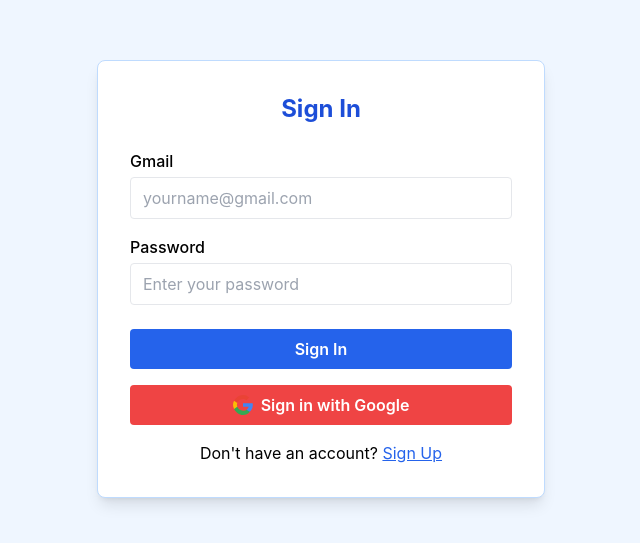
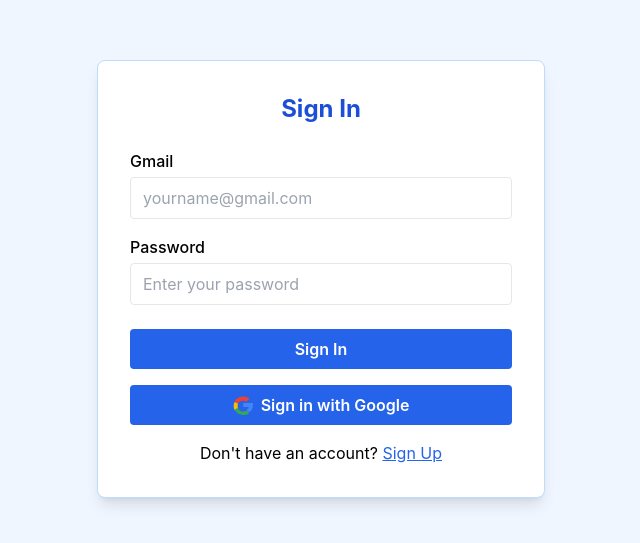
Before and after one commit to SalithaMarasinghe/skillsync-frontend, a React (Create React App) app: page / in a window 1280 px wide. Shown: the part 121-664 px from the top of the page, without its empty margins (319-959 px from the left). Built offline with nearby package versions, Linux system fonts and the light colour scheme.

Commit message:
OAuth Google Signup and Login

```diff
--- a/src/App.js
+++ b/src/App.js
@@ -53,6 +53,18 @@
     return () => {
       window.removeEventListener("profileUpdated", handleProfileUpdated);
     };
+  }, []);
+
+  // Google OAuth: read token from URL and store it
+  useEffect(() => {
+    const params = new URLSearchParams(window.location.search);
+    const tokenFromUrl = params.get("token");
+    if (tokenFromUrl) {
+      localStorage.setItem("token", tokenFromUrl);
+      setIsAuthenticated(true);
+      // Clean up the URL
+      window.history.replaceState({}, document.title, "/");
+    }
   }, []);
 
   // Update session on login/signup
--- a/src/components/Auth/LoginGoogleOAuthButton.jsx
+++ b/src/components/Auth/LoginGoogleOAuthButton.jsx
@@ -1,28 +1,48 @@
 import React from "react";
-import { GoogleLogin } from "@react-oauth/google";
 
-const LoginGoogleOAuthButton = ({ onSuccess, onError }) => {
-  const clientId = process.env.REACT_APP_GOOGLE_CLIENT_ID;
-  if (!clientId) {
-    return (
-      <div className="text-red-600 text-sm text-center my-2">
-        Google Client ID is missing. Please check your .env file and restart the app.
-      </div>
-    );
-  }
+const LoginGoogleOAuthButton = () => {
+  const handleGoogleLogin = () => {
+    window.location.href = "http://localhost:4043/oauth2/authorization/google";
+  };
+
   return (
-    <GoogleLogin
-      onSuccess={onSuccess}
-      onError={(err) => {
-        console.error("Google OAuth error", err);
-        if (onError) onError(err);
-      }}
-      useOneTap={false}
-      width="100%"
-      text="signin_with"
-      shape="rectangular"
-      theme="filled_blue"
-    />
+    <button
+      onClick={handleGoogleLogin}
+      className="w-full bg-blue-600 hover:bg-blue-700 text-white font-semibold py-2 px-4 rounded flex items-center justify-center mt-4"
+      type="button"
+    >
+      <svg
+        className="w-5 h-5 mr-2"
+        viewBox="0 0 48 48"
+        fill="none"
+        xmlns="http://www.w3.org/2000/svg"
+      >
+        <g clipPath="url(#clip0_17_40)">
+          <path
+            d="M47.9999 24.5525C47.9999 22.7334 47.8472 21.0667 47.5144 19.4667H24.4799V28.7334H37.8407C37.2536 31.3334 35.6262 33.4667 33.2536 34.9334V40.0802H41.2536C45.6262 36.0802 47.9999 30.8002 47.9999 24.5525Z"
+            fill="#4285F4"
+          />
+          <path
+            d="M24.48 48C30.48 48 35.5734 46.08 39.2534 42.9333L31.2534 37.8667C29.5734 39.0667 27.3334 39.8667 24.48 39.8667C18.64 39.8667 13.5734 35.7333 11.7334 30.4H3.57336V35.68C7.25336 43.0933 15.2534 48 24.48 48Z"
+            fill="#34A853"
+          />
+          <path
+            d="M11.7334 30.4C11.2534 29.2 10.96 27.8933 10.96 26.5333C10.96 25.1733 11.2534 23.8667 11.7334 22.6667V17.3867H3.57336C2.29336 20.08 1.57336 23.0133 1.57336 26.5333C1.57336 30.0533 2.29336 32.9867 3.57336 35.68L11.7334 30.4Z"
+            fill="#FBBC05"
+          />
+          <path
+            d="M24.48 13.8667C27.6267 13.8667 30.0267 14.96 31.8134 16.6667L39.3867 9.09333C35.5734 5.54667 30.48 3.46667 24.48 3.46667C15.2534 3.46667 7.25336 8.37333 3.57336 15.7867L11.7334 21.0667C13.5734 15.7333 18.64 13.8667 24.48 13.8667Z"
+            fill="#EA4335"
+          />
+        </g>
+        <defs>
+          <clipPath id="clip0_17_40">
+            <rect width="48" height="48" fill="white" />
+          </clipPath>
+        </defs>
+      </svg>
+      Sign in with Google
+    </button>
   );
 };
 
--- a/src/components/Auth/LoginPage.jsx
+++ b/src/components/Auth/LoginPage.jsx
@@ -1,13 +1,14 @@
 import React from "react";
 import { useFormik } from "formik";
 import * as Yup from "yup";
+import LoginGoogleOAuthButton from "./LoginGoogleOAuthButton";
 
 const validationSchema = Yup.object().shape({
   email: Yup.string().email("Enter a valid Gmail address").matches(/@gmail\.com$/, "Only Gmail accounts allowed").required("Email is required"),
   password: Yup.string().min(6, "Password must be at least 6 characters").required("Password is required"),
 });
 
-const LoginPage = ({ onLogin, onGoogleLogin, onShowSignup }) => {
+const LoginPage = ({ onLogin, onShowSignup }) => {
   const formik = useFormik({
     initialValues: { email: "", password: "" },
     validationSchema,
@@ -61,26 +62,7 @@
           </button>
         </form>
         {/* Google login button at the bottom */}
-        <button
-          type="button"
-          className="w-full bg-red-500 text-white px-4 py-2 rounded font-semibold flex items-center justify-center gap-2 mt-4"
-          onClick={onGoogleLogin}
-        >
-          <svg width="20" height="20" viewBox="0 0 48 48" fill="none" xmlns="http://www.w3.org/2000/svg">
-            <g clipPath="url(#clip0_17_40)">
-              <path d="M47.5 24.5C47.5 22.8 47.4 21.2 47.1 19.7H24V28.3H37.6C37 31.1 35.3 33.5 32.8 35.1V40.1H40.2C44.3 36.3 47.5 30.9 47.5 24.5Z" fill="#4285F4"/>
-              <path d="M24 48C30.5 48 36 45.9 40.2 40.1L32.8 35.1C30.7 36.5 27.8 37.5 24 37.5C17.7 37.5 12.1 33.5 10.2 28.1H2.6V33.3C6.8 41.1 14.7 48 24 48Z" fill="#34A853"/>
-              <path d="M10.2 28.1C9.7 26.7 9.4 25.2 9.4 23.5C9.4 21.8 9.7 20.3 10.2 18.9V13.7H2.6C0.9 16.8 0 20.1 0 23.5C0 26.9 0.9 30.2 2.6 33.3L10.2 28.1Z" fill="#FBBC05"/>
-              <path d="M24 9.5C27.2 9.5 29.9 10.6 31.9 12.4L39.1 6.2C36 3.3 30.5 0 24 0C14.7 0 6.8 6.9 2.6 13.7L10.2 18.9C12.1 13.5 17.7 9.5 24 9.5Z" fill="#EA4335"/>
-            </g>
-            <defs>
-              <clipPath id="clip0_17_40">
-                <rect width="48" height="48" fill="white"/>
-              </clipPath>
-            </defs>
-          </svg>
-          Sign in with Google
-        </button>
+        <LoginGoogleOAuthButton />
         <div className="text-center mt-4">
           <span>Don't have an account? </span>
           <button
--- a/src/components/Auth/SignupPage.jsx
+++ b/src/components/Auth/SignupPage.jsx
@@ -1,6 +1,7 @@
 import React from "react";
 import { useFormik } from "formik";
 import * as Yup from "yup";
+import LoginGoogleOAuthButton from "./LoginGoogleOAuthButton";
 
 const validationSchema = Yup.object().shape({
   name: Yup.string().required("Name is required"),
@@ -8,7 +9,7 @@
   password: Yup.string().min(6, "Password must be at least 6 characters").required("Password is required"),
 });
 
-const SignupPage = ({ onSignup, onGoogleSignup, onLogin }) => {
+const SignupPage = ({ onSignup, onLogin }) => {
   const formik = useFormik({
     initialValues: {
       name: "",
@@ -80,14 +81,7 @@
           >
             Sign Up
           </button>
-          <button
-            type="button"
-            className="mt-4 w-full bg-red-500 text-white py-2 px-4 rounded hover:bg-red-600 transition font-semibold"
-            onClick={onGoogleSignup}
-          >
-            Sign up with Google
-          </button>
-        </form>
+          <LoginGoogleOAuthButton />
           <div className="text-center mt-4">
             <span>Already have an account? </span>
             <button
@@ -98,6 +92,7 @@
               Log In
             </button>
           </div>
+        </form>
       </div>
     </div>
   );
```
Lines whose indentation alone changed are shown as unchanged.
